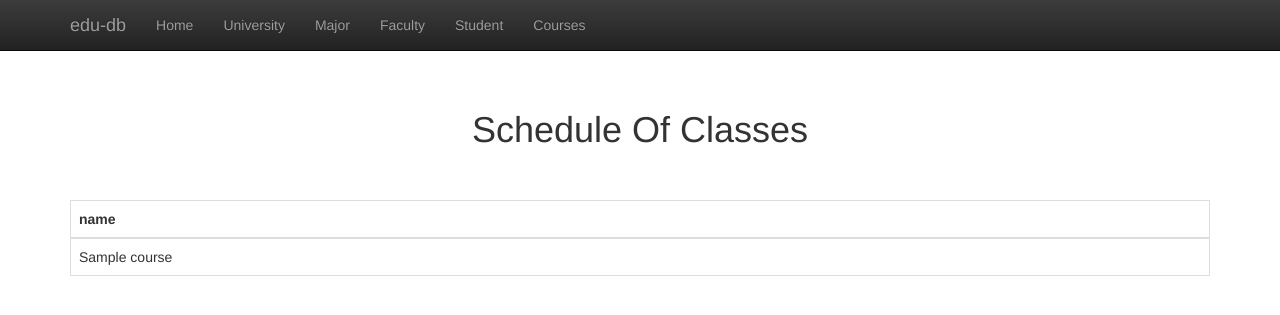
After one commit to Aidan-B1409/cs340_project, a Flask app: template templates/course.j2 in a window 1280 px wide. The commit adds this page. Shown: the top 315 px of the page. Run offline with Flask 2, Linux system fonts and the light colour scheme; the template is opened without the code that fills it: most values are stand-ins (such as "Sample title", 1, 10 or a date in 2020); some libraries are stand-ins or nearby versions.

Commit message:
Read functionality

```diff
--- a/app.py
+++ b/app.py
@@ -14,32 +14,53 @@ def root():
     pages = {
         'student': 'Add new students to the school',
         'faculty': 'Add new facutly to the staff. Search for specific instructors by name.',
-        'class': 'Add new classes to the university. View currently available classes.',
+        'course': 'Add new coursees to the university. View currently available coursees.',
         'major': 'Add new majors to the university. Search for a major.',
         'university': 'Update information about the school'
     }
     return render_template("main.j2", pages=pages)
 
 # TODO - More Routes!
-@app.route('/university')
+@app.route('/university', methods=['POST', 'GET'])
 def university():
-    return "This is the university route"
+    if(request.method == 'GET'):
+        query = "SELECT * FROM university"
+        cursor = db.execute_query(db_connection=db_connection, query=query)
+        results = cursor.fetchall()
+        return render_template("university.j2", uni_info=results)
+    return render_template("university.j2")
 
 @app.route('/faculty')
 def faculty():
-    return "This is the faculty route"
+    if(request.method == 'GET'):
+        query = "SELECT * FROM faculty"
+        cursor = db.execute_query(db_connection=db_connection, query=query)
+        results = cursor.fetchall()
+        return render_template("faculty.j2", faculty_info=results)
 
-@app.route('/class')
-def class_page():
-    return "This is the class route"
+@app.route('/course')
+def course():
+    if(request.method == 'GET'):
+        query = "SELECT * FROM course"
+        cursor = db.execute_query(db_connection=db_connection, query=query)
+        results = cursor.fetchall()
+        return render_template("course.j2", course_info=results)
 
 @app.route('/major')
 def major():
-    return "This is the major route"
+    if(request.method == 'GET'):
+        query = "SELECT * FROM major"
+        cursor = db.execute_query(db_connection=db_connection, query=query)
+        results = cursor.fetchall()
+        return render_template("major.j2", major_info=results)
 
 @app.route('/student')
 def student():
-    return "This is the student route"
+    if(request.method == 'GET'):
+        query = "SELECT * FROM student"
+        cursor = db.execute_query(db_connection=db_connection, query=query)
+        results = cursor.fetchall()
+        return render_template("students.j2", student_info=results)
 
 # Listener
 if __name__ == "__main__":
--- /dev/null
+++ b/templates/course.j2
@@ -0,0 +1,33 @@
+{% extends "public_template.j2" %}
+
+{% block title %}Classes{%endblock%}
+
+{% block main %}
+
+<div class="container">
+
+    <div class="starter-template">
+        <h1>Schedule Of Classes</h1>
+    </div>
+
+    <table class="table table-bordered">
+        <thead>
+            <tr>
+                {% for key in course_info[0].keys()%}
+                    <th> {{key}} </th>
+                {%endfor%}
+            </tr>
+        </thead>
+        <tbody>
+            {% for course in course_info%}
+            <tr>
+                {%for key in course.keys()%}
+                    <td>{{course[key]}}</td>
+                {%endfor%}
+            </tr>
+            {%endfor%}
+        </tbody>
+    </table>
+</div>
+
+{% endblock %}
--- a/templates/main.j2
+++ b/templates/main.j2
@@ -1,4 +1,6 @@
 {% extends "public_template.j2" %}
+
+{% block title %} edu_db {%endblock%}
 
 {% block main %}
 <div class="container">
--- a/templates/public_template.j2
+++ b/templates/public_template.j2
@@ -9,7 +9,7 @@
     <meta name="author" content="">
     <link rel="icon" href="../../favicon.ico">
 
-    <title>cs-340 project</title>
+    <title>{% block title %}{% endblock %}</title>
 
     <!-- Custom styles for this template -->
     <link href="{{ url_for('static', filename='index.css') }}" rel="stylesheet">
@@ -32,16 +32,16 @@
             <span class="icon-bar"></span>
             <span class="icon-bar"></span>
           </button>
-          <a class="navbar-brand" href="#">edu-db</a>
+          <a class="navbar-brand" href="/">edu-db</a>
         </div>
         <div id="navbar" class="collapse navbar-collapse">
           <ul class="nav navbar-nav">
-            <li class="active"><a href="#">Home</a></li>
+            <li><a href="/">Home</a></li>
             <li><a href="university">University</a></li>
             <li><a href="major">Major</a></li>
             <li><a href="faculty">Faculty</a></li>
             <li><a href="student">Student</a></li>
-            <li><a href="class">Class</a></li>
+            <li><a href="course">Courses</a></li>
           </ul>
         </div><!--/.nav-collapse -->
       </div>
```
Also changed, not shown: templates/faculty.j2 (added, +33 -0 lines), templates/major.j2 (added, +33 -0 lines), templates/students.j2 (added, +33 -0 lines), templates/university.j2 (added, +21 -0 lines).
